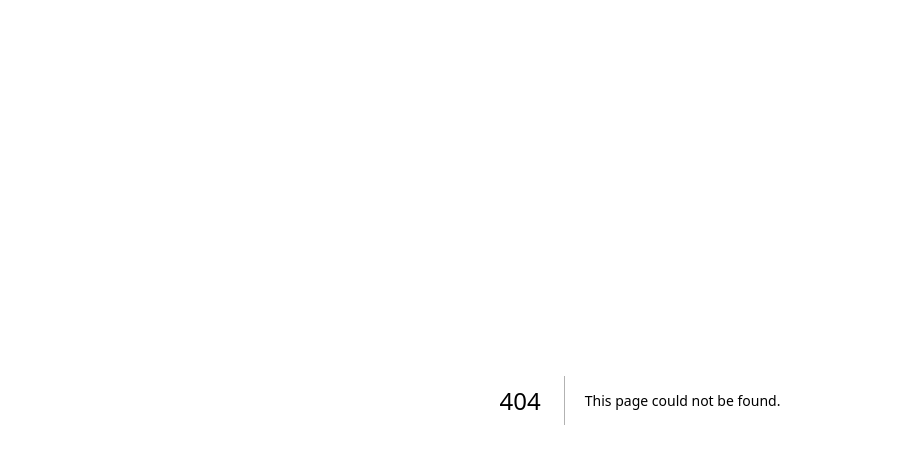
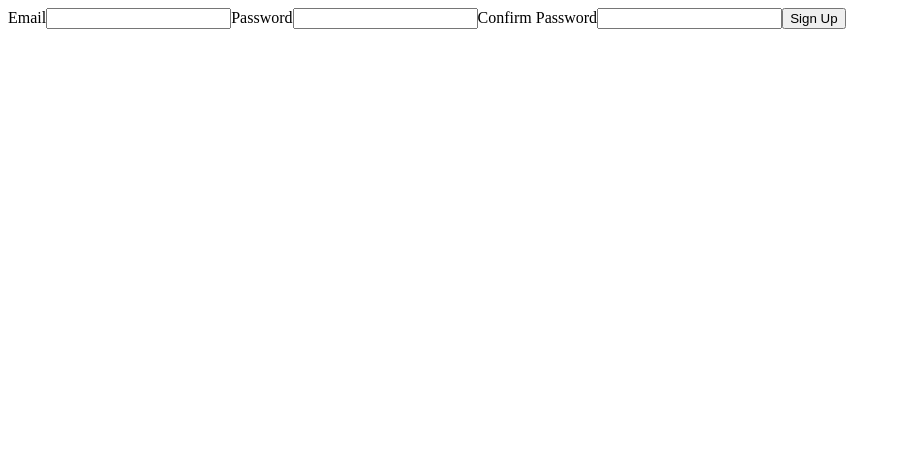
Before and after one commit to LorenzoR02/nextjs-photo-album, a Next.js app: page /auth/register in a window 1280 px wide. Before the commit this address had no page. Shown: the top 464 px of the page, without its empty margins (0-901 px from the left). Built offline with nearby package versions, Linux system fonts and the light colour scheme.

Commit message:
Added changes to auth pages

```diff
--- a/package.json
+++ b/package.json
@@ -15,6 +15,7 @@
     "@types/react-dom": "18.0.11",
     "eslint": "8.34.0",
     "eslint-config-next": "13.1.6",
+    "firebase": "^9.17.1",
     "next": "13.1.6",
     "react": "18.2.0",
     "react-dom": "18.2.0",
--- /dev/null
+++ b/src/components/ErrorText.tsx
@@ -0,0 +1,18 @@
+import React from 'react'
+
+export interface ErrorProp {
+  error: string
+}
+
+function ErrorText(props: ErrorProp) {
+
+  if (props.error === '') return null
+
+  return (
+    <small className='text-red-700'>
+      {props.error}
+    </small>
+  )
+}
+
+export default ErrorText
--- /dev/null
+++ b/src/config/config.ts
@@ -0,0 +1,12 @@
+const config = {
+  firebase: {
+    apiKey: process.env.NEXT_PUBLIC_APIKEY,
+    authDomain: process.env.NEXT_PUBLIC_AUTHDOMAIN,
+    projectId: process.env.NEXT_PUBLIC_PROJECTID,
+    storageBucket: process.env.NEXT_PUBLIC_STORAGEBUCKET,
+    messagingSenderId: process.env.NEXT_PUBLIC_MESSAGINGSENDERID,
+    appId: process.env.NEXT_PUBLIC_APPID
+  },
+}
+
+export default config
--- /dev/null
+++ b/src/config/firebaseApp.ts
@@ -0,0 +1,14 @@
+import { initializeApp } from "firebase/app";
+import { GoogleAuthProvider, getAuth } from "firebase/auth";
+import config from "./config";
+
+const Firebase = initializeApp(config.firebase);
+
+
+export const Providers = {
+  google: new GoogleAuthProvider()
+}
+
+export const auth = getAuth()
+
+export default Firebase
--- /dev/null
+++ b/src/pages/auth/register.tsx
@@ -0,0 +1,81 @@
+import ErrorText from "@/components/ErrorText"
+import { auth } from "@/config/firebaseApp"
+import { createUserWithEmailAndPassword } from "firebase/auth"
+import { NextPage } from "next"
+import { useState } from "react"
+
+const RegisterPage: NextPage = (props): JSX.Element => {
+  const [registering, setRegistering] = useState<boolean>(false)
+  const [email, setEmail] = useState<string>('')
+  const [password, setPassword] = useState<string>('')
+  const [confirm, setConfirm] = useState<string>('')
+  const [error, setError] = useState<string>('')
+
+  const signUpWithEmailAndPassword = () => {
+    event?.preventDefault();
+
+    if (password !== confirm) {
+      setError('Please make sure your password match')
+      return null
+    }
+
+    if (error !== '') setError('')
+
+    setRegistering(true)
+
+    createUserWithEmailAndPassword(auth, email, password)
+      .then(result => {
+        // redirect to home page
+        console.log(result)
+      })
+      .catch(error => {
+        console.log(error)
+
+        if (error.code.includes('auth/weak-password')) {
+          setError('Please enter a stronger password')
+        } else if (error.code.includes('auth/email-already-in-use')) {
+          setError('Email already in use')
+        } else {
+          setError('Unable to register. Please try again later')
+        }
+
+        setRegistering(false)
+      })
+  }
+
+  return (
+    <div>
+      <form onSubmit={signUpWithEmailAndPassword}>
+        <span>Email</span>
+        <input
+          type='email'
+          name='email'
+          id='email'
+          value={email}
+          onChange={(text) => setEmail(text.target.value)} />
+        <span>Password</span>
+        <input
+          type='password'
+          name='password'
+          id='password'
+          value={password}
+          onChange={(text) => setPassword(text.target.value)} />
+        <span>Confirm Password</span>
+        <input
+          type='password'
+          name='confirm'
+          id='confirm'
+          value={confirm}
+          onChange={(text) => setConfirm(text.target.value)} />
+        <input
+          disabled={registering}
+          type='submit'
+          value='Sign Up' />
+
+        <ErrorText error={error} />
+      </form>
+    </div>
+  )
+}
+
+export default RegisterPage
--- a/src/pages/index.tsx
+++ b/src/pages/index.tsx
@@ -1,6 +1,8 @@
 import Head from 'next/head'
+import Link from 'next/link'
 
 export default function Home() {
+
   return (
     <>
       <Head>
@@ -10,6 +12,9 @@ export default function Home() {
         <link rel="icon" href="/favicon.ico" />
       </Head>
       <main>
+        <Link href='/auth/signin' >SignIn</Link>
+        <Link href='/auth/signup' >SignUp</Link>
+        <Link href='/auth/signout' >SignOut</Link>
 
       </main>
     </>
```
Also changed, not shown: src/pages/auth/SignOut.tsx (deleted, +0 -9 lines), src/pages/auth/SignUp.tsx (+31 -6 lines), src/pages/auth/login.tsx (added, +9 -0 lines), src/pages/auth/signin.tsx (deleted, +0 -21 lines), 2 other files (tests, documents, lock files or other folders).
